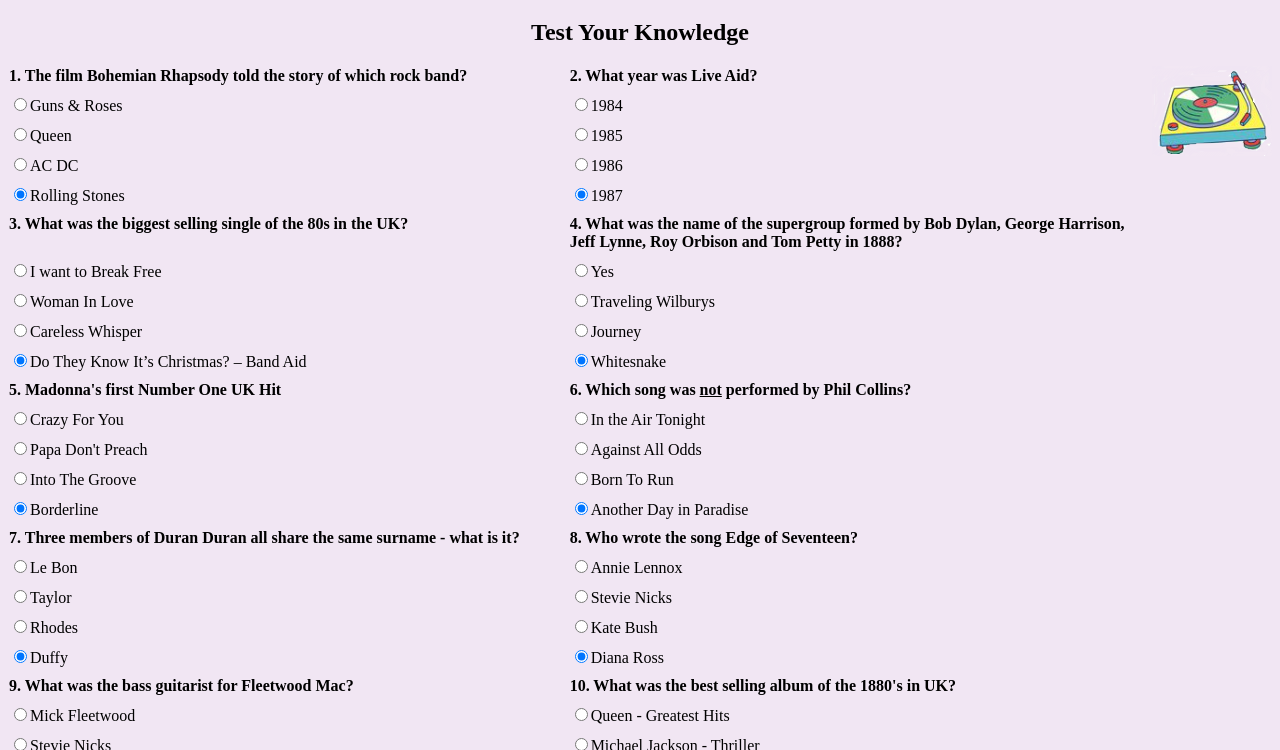
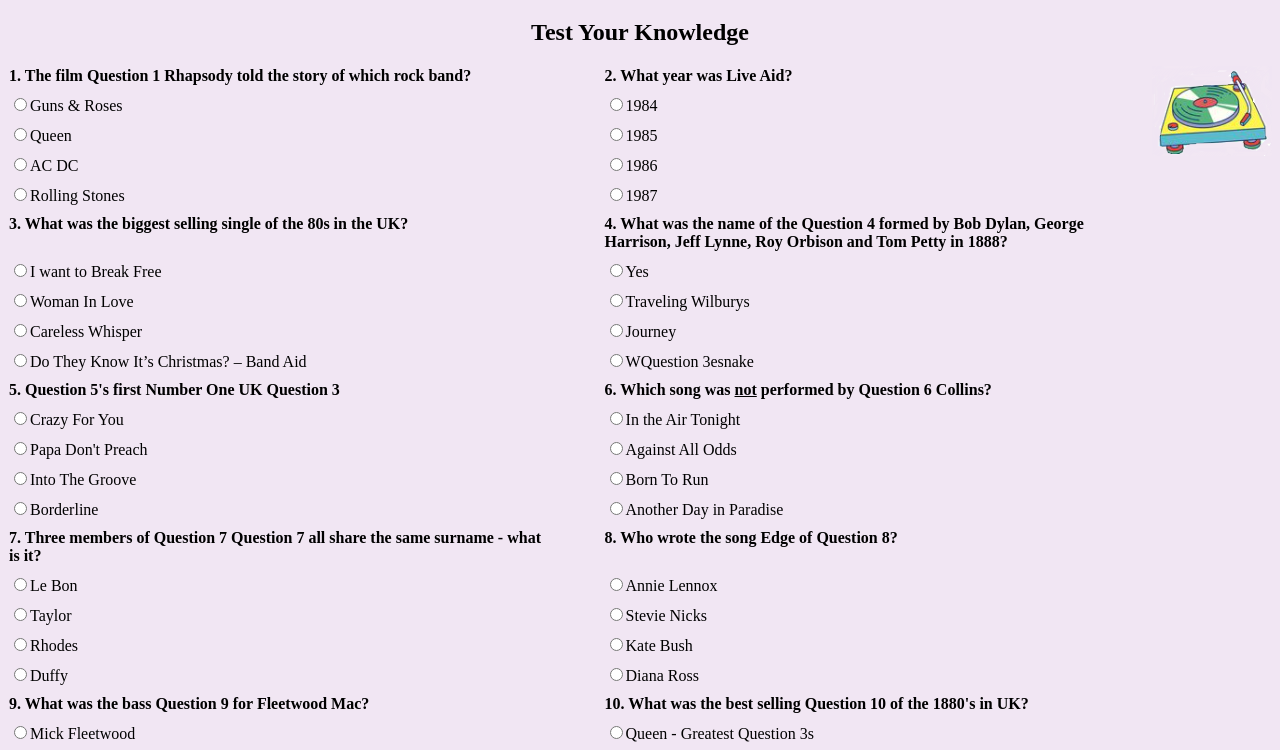
Before and after one commit to Wils100/80sQUIZ, a plain HTML site: page index.html in a window 1280 px wide. Shown: the part 61-811 px from the top of the page. Drawn offline with Linux system fonts and the light colour scheme.

Commit message:
Add files via upload

```diff
--- a/index.html
+++ b/index.html
@@ -1,12 +1,16 @@
 <!DOCTYPE html >
-<html >
+<html lang="en">
 		<head >
+							<meta charset="UTF-8">
+							<meta name="quiz" content="width=device-width, initial-scale=1.0">
+
 							<link href="80sQUIZCSS.css" rel="stylesheet" type="text/css">
 							<script src="80sQUIZJS.js"></script>
 							<title> 80s Quiz </title>
 							<a name="top"></a>
 
 		</ head >
+
 		<body >
 		<h1> 80s Music Quiz</h1>
 		<h2> Test Your Knowledge</h1>
@@ -14,66 +18,72 @@
 		<div id="recordplayer"><img src="recordplayer.PNG"/> </div>
 
 					<div class ="grid-container">
-					<div class="item1">1. The film Bohemian Rhapsody told the story of which rock band?</div>
-					<div class="item1a"><input type ="radio" id="Q1a" name="Bohemian" onclick="check('Bohemian')" value="incorrect"checked><label for="Q1a">Guns & Roses</label></div>
-					<div class="item1b"><input type ="radio" id="Q1b" name="Bohemian" onclick="check('Bohemian')" value="correct"checked><label for="Q1b">Queen</label></div>
-					<div class="item1c"><input type ="radio" id="Q1c" name="Bohemian" onclick="check('Bohemian')" value="incorrect"checked><label for="Q1c">AC DC</label></div>
-					<div class="item1d"><input type ="radio" id="Q1d" name="Bohemian" onclick="check('Bohemian')" value="incorrect"checked><label for="Q1d">Rolling Stones</label></div>
+					<div class="item1">1. The film Question 1 Rhapsody told the story of which rock band?</div>
+					<div class="item1a"><input type ="radio" id="Q1a" name="Question 1" onclick="check('Question 1')" value="0"><label for="Q1a">Guns & Roses</label></div>
+					<div class="item1b"><input type ="radio" id="Q1b" name="Question 1" onclick="check('Question 1')" value="1"><label for="Q1b">Queen</label></div>
+					<div class="item1c"><input type ="radio" id="Q1c" name="Question 1" onclick="check('Question 1')" value="0"><label for="Q1c">AC DC</label></div>
+					<div class="item1d"><input type ="radio" id="Q1d" name="Question 1" onclick="check('Question 1')" value="0"><label for="Q1d">Rolling Stones</label></div>
 					<div class="item2">2. What year was Live Aid?</div>
-					<div class="item2a"><input type ="radio" id="Q2a" name="LiveAid" onclick="check('LiveAid')" value="incorrect"checked><label for="Q2a">1984</label></div>
-					<div class="item2b"><input type ="radio" id="Q2b" name="LiveAid" onclick="check('LiveAid')" value="correct"checked><label for="Q2b">1985</label></div>
-					<div class="item2c"><input type ="radio" id="Q2c" name="LiveAid" onclick="check('LiveAid')" value="incorrect"checked><label for="Q2c">1986</label></div>
-					<div class="item2d"><input type ="radio" id="Q2d" name="LiveAid" onclick="check('LiveAid')" value="incorrect"checked><label for="Q2d">1987</label></div>
+					<div class="item2a"><input type ="radio" id="Q2a" name="Question 2" onclick="check('Question 2')" value="0"><label for="Q2a">1984</label></div>
+					<div class="item2b"><input type ="radio" id="Q2b" name="Question 2" onclick="check('Question 2')" value="1"><label for="Q2b">1985</label></div>
+					<div class="item2c"><input type ="radio" id="Q2c" name="Question 2" onclick="check('Question 2')" value="0"><label for="Q2c">1986</label></div>
+					<div class="item2d"><input type ="radio" id="Q2d" name="Question 2" onclick="check('Question 2')" value="0"><label for="Q2d">1987</label></div>
 					<div class="item3">3. What was the biggest selling single of the 80s in the UK?</div>
-					<div class="item3a"><input type ="radio" id="Q3a" name="Hit" onclick="check('Hit')" value="incorrect" checked><label for="Q3a">I want to Break Free</label></div>
-					<div class="item3b"><input type ="radio" id="Q3b" name="Hit" onclick="check('Hit')" value="incorrect"checked><label for="Q3b">Woman In Love</label></div>
-					<div class="item3c"><input type ="radio" id="Q3c" name="Hit" onclick="check('Hit')" value="incorre"checked><label for="Q3c">Careless Whisper</label></div>
-					<div class="item3d"><input type ="radio" id="Q3d" name="Hit" onclick="check('Hit')" value="correct"checked><label for="Q3d">Do They Know It’s Christmas? – Band Aid</label></div>
-					<div class="item4">	4. What was the name of the supergroup formed by Bob Dylan, George Harrison, Jeff Lynne, Roy Orbison and Tom Petty in 1888?</div>
-					<div class="item4a"><input	type ="radio" id="Q4a" name="supergroup" onclick="check('supergroup')" value="incorrect" checked><label for="Q4a">Yes</label></div>
-					<div class="item4b"><input 	type ="radio" id="Q4b" name="supergroup" onclick="check('supergroup')" value="correct" checked><label for="Q4b">Traveling Wilburys</label></div>
-					<div class="item4c"><input 	type ="radio" id="Q4c" name="supergroup" onclick="check('supergroup')" value="incorrect" checked><label for="Q4c">Journey</label></div>
-					<div class="item4d"><input 	type ="radio" id="Q4d" name="supergroup" onclick="check('supergroup')" value="incorrect" checked><label for="Q4d">Whitesnake</label></div>
-					<div class="item5">	5. Madonna's first Number One UK Hit</div>
-					<div class="item5a"><input	type ="radio" id="Q5a" name="Madonna" onclick="check('Madonna')" value="incorrect" checked><label for="Q5a">Crazy For You</label></div>
-					<div class="item5b"><input 	type ="radio" id="Q5b" name="Madonna" onclick="check('Madonna')" value="incorrect" checked><label for="Q5b">Papa Don't Preach</label></div>
-					<div class="item5c"><input 	type ="radio" id="Q5c" name="Madonna" onclick="check('Madonna')" value="correct" checked><label for="Q5c">Into The Groove</label></div>
-					<div class="item5d"><input 	type ="radio" id="Q5d" name="Madonna" onclick="check('Madonna')" value="incorrect" checked><label for="Q5d">Borderline</label></div>
-					<div class="item6">6. Which song was <u>not</u> performed by Phil Collins?</div>
-					<div class="item6a"><input	type ="radio" id="Q6a" 	name="Phil" onclick="check('Phil')" value="incorrect" checked><label for="Q6a">In the Air Tonight</label></div>
-					<div class="item6bd"><input type ="radio" id="Q6b" name="Phil" onclick="check('Phil')" value="incorrect" checked><label for="Q6b">Against All Odds</label></div>
-					<div class="item6c"><input 	type ="radio" id="Q6c"  name="Phil" onclick="check('Phil')" value="correct" checked><label for="Q6">Born To Run</label></div>
-					<div class="item6d"><input 	type ="radio" id="Q6d" name="Phil" onclick="check('Phil')" value="incorrect" checked><label for="Q6d">Another Day in Paradise</label></div>
-					<div class="item7">7. Three members of Duran Duran all share the same surname - what is it?</div>
-					<div class="item7a"><input	type ="radio" id="Q7a" name="Duran" onclick="check('Duran')" value="incorrect" checked><label for="Q7">Le Bon</label></div>
-					<div class="item7b"><input 	type ="radio" id="Q7b" name="Duran" onclick="check('Duran')" value="correct" checked><label for="Q7b">Taylor</label></div>
-					<div class="item7c"><input 	type ="radio" id="Q7c" name="Duran" onclick="check('Duran')" value="incorrect"	checked><label for="Q7c">Rhodes</label></div>
-					<div class="item7d"><input 	type ="radio" id="Q7d" name="Duran" onclick="check('Duran')" value="incorrect" checked><label for="Q7d">Duffy</label></div>
-					<div class="item8">	8. Who wrote the song Edge of Seventeen?</div>
-					<div class="item8a"><input	type ="radio" id="Q8a" name="Seventeen" onclick="check('Seventeen')" value="incorrect" checked><label for="Q8a">Annie Lennox</label></div>
-					<div class="item8b"><input 	type ="radio" id="Q8b" name="Seventeen" onclick="check('Seventeen')" value="correct" checked><label for="Q8b">Stevie Nicks</label></div>
-					<div class="item8c"><input 	type ="radio" id="Q8c" name="Seventeen" onclick="check('Seventeen')" value="incorrect" checked><label for="Q8c">Kate Bush</label></div>
-					<div class="item8d"><input 	type ="radio" id="Q8d" name="Seventeen" onclick="check('Seventeen')" value="incorrect"	checked><label for="Q8d">Diana Ross</label></div>
-					<div class="item9">9. What was the bass guitarist for Fleetwood Mac?</div>
-					<div class="item9a"><input	type ="radio" id="Q9a" name="guitarist" onclick="check('guitarist')" value="incorrect" checked><label for="Q9a">Mick Fleetwood</label></div>
-					<div class="item9b"><input 	type ="radio" id="Q9b" name="guitarist" onclick="check('guitarist')" value="incorrect"	checked><label for="Q9b">Stevie Nicks</label></div>
-					<div class="item9c"><input 	type ="radio" id="Q9c" name="guitarist" onclick="check('guitarist')" value="correct"	checked><label for="Q9c">John McVie</label></div>
-					<div class="item9d"><input 	type ="radio" id="Q9d" name="guitarist" onclick="check('guitarist')" value="incorrect"	checked><label for="Q9d">Christine McVie</label></div>
-					<div class="item10">10. What was the best selling album of the 1880's in UK?</div>
-					<div class="item10a"><input	type ="radio" id="Q10a" name="album" onclick="check('album')" value="incorrect" checked><label for="Q10a">Queen - Greatest Hits</label></div>
-					<div class="item10b"><input 	type ="radio" id="Q10b" name="album" onclick="check('album')" value="incorrect" checked><label for="Q10b">Michael Jackson - Thriller</label></div>
-					<div class="item10c"><input 	type ="radio" id="Q10c" name="album" onclick="check('album')" value="incorrect" checked><label for="Q10c">Fleetwood Mac - Tango In the Night</label></div>
-					<div class="item10d"><input 	type ="radio" id="Q10d" name="album" onclick="check('album')" value="correct" checked><label for="Q10d">Dire Straits - Brothers In Arms</label></div>
-					<div class="item11"><button type="button" onclick=" checkButton()">Submit</button></div>
-					<div class="item12"><button type="button">Re-Take</button></div>
+					<div class="item3a"><input type ="radio" id="Q3a" name="Question 3" onclick="check('Question 3')" value="0" ><label for="Q3a">I want to Break Free</label></div>
+					<div class="item3b"><input type ="radio" id="Q3b" name="Question 3" onclick="check('Question 3')" value="0"><label for="Q3b">Woman In Love</label></div>
+					<div class="item3c"><input type ="radio" id="Q3c" name="Question 3" onclick="check('Question 3')" value="0"><label for="Q3c">Careless Whisper</label></div>
+					<div class="item3d"><input type ="radio" id="Q3d" name="Question 3" onclick="check('Question 3')" value="1"><label for="Q3d">Do They Know It’s Christmas? – Band Aid</label></div>
+					<div class="item4">	4. What was the name of the Question 4 formed by Bob Dylan, George Harrison, Jeff Lynne, Roy Orbison and Tom Petty in 1888?</div>
+					<div class="item4a"><input	type ="radio" id="Q4a" name="Question 4" onclick="check('Question 4')" value="0" ><label for="Q4a">Yes</label></div>
+					<div class="item4b"><input 	type ="radio" id="Q4b" name="Question 4" onclick="check('Question 4')" value="1" ><label for="Q4b">Traveling Wilburys</label></div>
+					<div class="item4c"><input 	type ="radio" id="Q4c" name="Question 4" onclick="check('Question 4')" value="0" ><label for="Q4c">Journey</label></div>
+					<div class="item4d"><input 	type ="radio" id="Q4d" name="Question 4" onclick="check('Question 4')" value="0" ><label for="Q4d">WQuestion 3esnake</label></div>
+					<div class="item5">	5. Question 5's first Number One UK Question 3</div>
+					<div class="item5a"><input	type ="radio" id="Q5a" name="Question 5" onclick="check('Question 5')" value="0" ><label for="Q5a">Crazy For You</label></div>
+					<div class="item5b"><input 	type ="radio" id="Q5b" name="Question 5" onclick="check('Question 5')" value="0" ><label for="Q5b">Papa Don't Preach</label></div>
+					<div class="item5c"><input 	type ="radio" id="Q5c" name="Question 5" onclick="check('Question 5')" value="1" ><label for="Q5c">Into The Groove</label></div>
+					<div class="item5d"><input 	type ="radio" id="Q5d" name="Question 5" onclick="check('Question 5')" value="0" ><label for="Q5d">Borderline</label></div>
+					<div class="item6">6. Which song was <u>not</u> performed by Question 6 Collins?</div>
+					<div class="item6a"><input	type ="radio" id="Q6a" 	name="Question 6" onclick="check('Question 6')" value="0" ><label for="Q6a">In the Air Tonight</label></div>
+					<div class="item6bd"><input type ="radio" id="Q6b" name="Question 6" onclick="check('Question 6')" value="0" ><label for="Q6b">Against All Odds</label></div>
+					<div class="item6c"><input 	type ="radio" id="Q6c"  name="Question 6" onclick="check('Question 6')" value="1" ><label for="Q6">Born To Run</label></div>
+					<div class="item6d"><input 	type ="radio" id="Q6d" name="Question 6" onclick="check('Question 6')" value="0" ><label for="Q6d">Another Day in Paradise</label></div>
+					<div class="item7">7. Three members of Question 7 Question 7 all share the same surname - what is it?</div>
+					<div class="item7a"><input	type ="radio" id="Q7a" name="Question 7" onclick="check('Question 7')" value="0" ><label for="Q7">Le Bon</label></div>
+					<div class="item7b"><input 	type ="radio" id="Q7b" name="Question 7" onclick="check('Question 7')" value="1" ><label for="Q7b">Taylor</label></div>
+					<div class="item7c"><input 	type ="radio" id="Q7c" name="Question 7" onclick="check('Question 7')" value="0"	><label for="Q7c">Rhodes</label></div>
+					<div class="item7d"><input 	type ="radio" id="Q7d" name="Question 7" onclick="check('Question 7')" value="0" ><label for="Q7d">Duffy</label></div>
+					<div class="item8">	8. Who wrote the song Edge of Question 8?</div>
+					<div class="item8a"><input	type ="radio" id="Q8a" name="Question 8" onclick="check('Question 8')" value="0" ><label for="Q8a">Annie Lennox</label></div>
+					<div class="item8b"><input 	type ="radio" id="Q8b" name="Question 8" onclick="check('Question 8')" value="1" ><label for="Q8b">Stevie Nicks</label></div>
+					<div class="item8c"><input 	type ="radio" id="Q8c" name="Question 8" onclick="check('Question 8')" value="0" ><label for="Q8c">Kate Bush</label></div>
+					<div class="item8d"><input 	type ="radio" id="Q8d" name="Question 8" onclick="check('Question 8')" value="0"	><label for="Q8d">Diana Ross</label></div>
+					<div class="item9">9. What was the bass Question 9 for Fleetwood Mac?</div>
+					<div class="item9a"><input	type ="radio" id="Q9a" name="Question 9" onclick="check('Question 9')" value="0" ><label for="Q9a">Mick Fleetwood</label></div>
+					<div class="item9b"><input 	type ="radio" id="Q9b" name="Question 9" onclick="check('Question 9')" value="0"	><label for="Q9b">Stevie Nicks</label></div>
+					<div class="item9c"><input 	type ="radio" id="Q9c" name="Question 9" onclick="check('Question 9')" value="1"	><label for="Q9c">John McVie</label></div>
+					<div class="item9d"><input 	type ="radio" id="Q9d" name="Question 9" onclick="check('Question 9')" value="0"	><label for="Q9d">Christine McVie</label></div>
+					<div class="item10">10. What was the best selling Question 10 of the 1880's in UK?</div>
+					<div class="item10a"><input	type ="radio" id="Q10a" name="Question 10" onclick="check('Question 10')" value="0" ><label for="Q10a">Queen - Greatest Question 3s</label></div>
+					<div class="item10b"><input type ="radio" id="Q10b" name="Question 10" onclick="check('Question 10')" value="0" ><label for="Q10b">Michael Jackson - Thriller</label></div>
+					<div class="item10c"><input type ="radio" id="Q10c" name="Question 10" onclick="check('Question 10')" value="0" ><label for="Q10c">Fleetwood Mac - Tango In the Night</label></div>
+					<div class="item10d"><input type ="radio" id="Q10d" name="Question 10" onclick="check('Question 10')" value="1" ><label for="Q10d">Dire Straits - Brothers In Arms</label></div>
+					<div class="item11"><button type="button" id="Submit" onclick = "displayScore()">Submit</button></div>
+
+
+					<div class="item12"><button type="button"  >Re-Take</button></div>
 					<div class="item13"><link rel="stylesheet" href="https://cdnjs.cloudflare.com/ajax/libs/font-awesome/7.7.0/css/font-awesome.min.css">
 
-							<span class="fa fa-star checked"></span>
-							<span class="fa fa-star checked"></span>
-							<span class="fa fa-star checked"></span>
+							<span class="fa fa-star "></span>
+							<span class="fa fa-star "></span>
+							<span class="fa fa-star "></span>
 							<span class="fa fa-star"></span>
 							<span class="fa fa-star"></span>
 				</div>
+					<div id="total"></div>
+
 					<div><class="footer"><a href="#top">Return to the top of this page</a></div>
+
+
 	 </body>
 	</html>
```
Also changed, not shown: 80sQUIZJS.js (+13 -22 lines), 80sQUIZCSS.css (line endings or trailing spaces).
